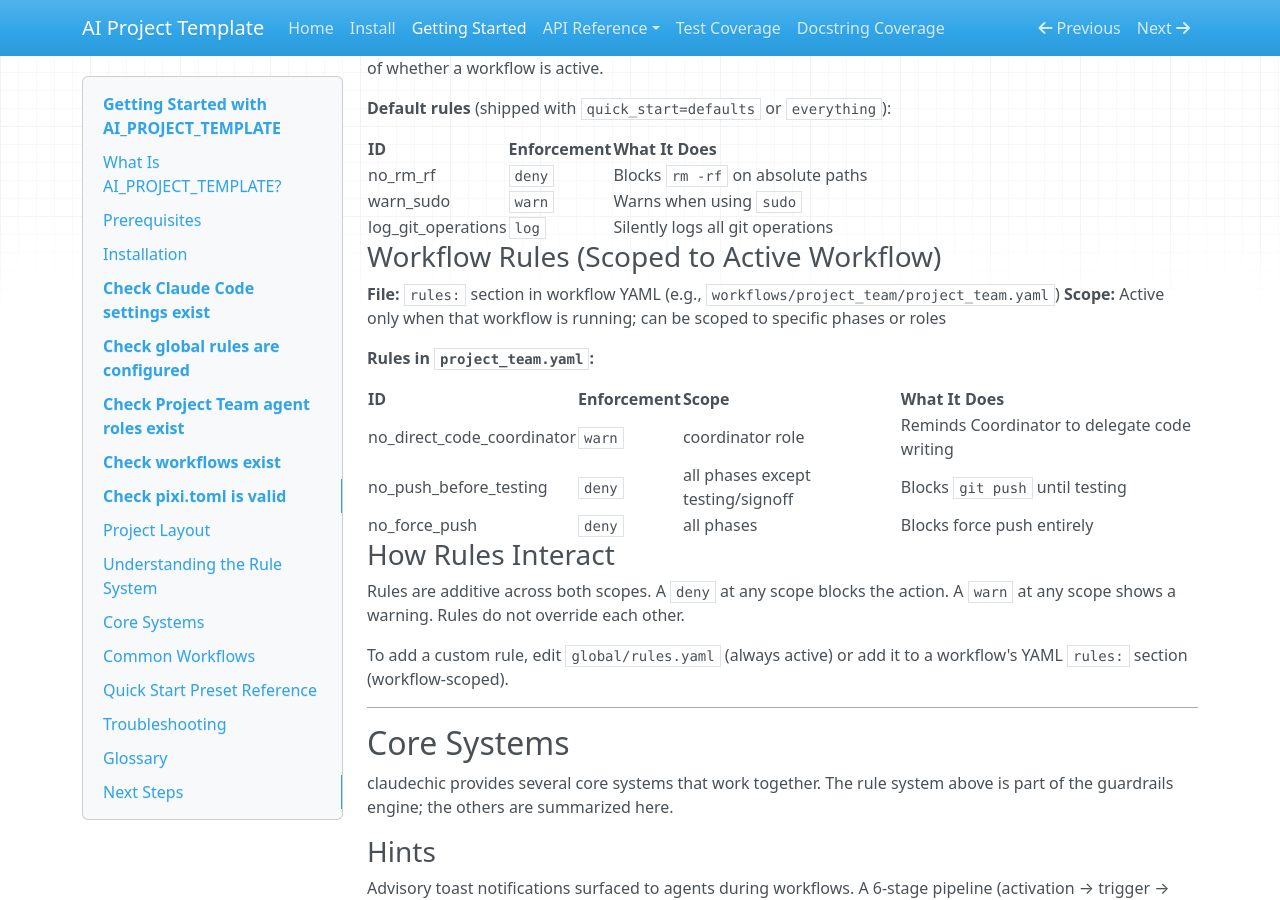
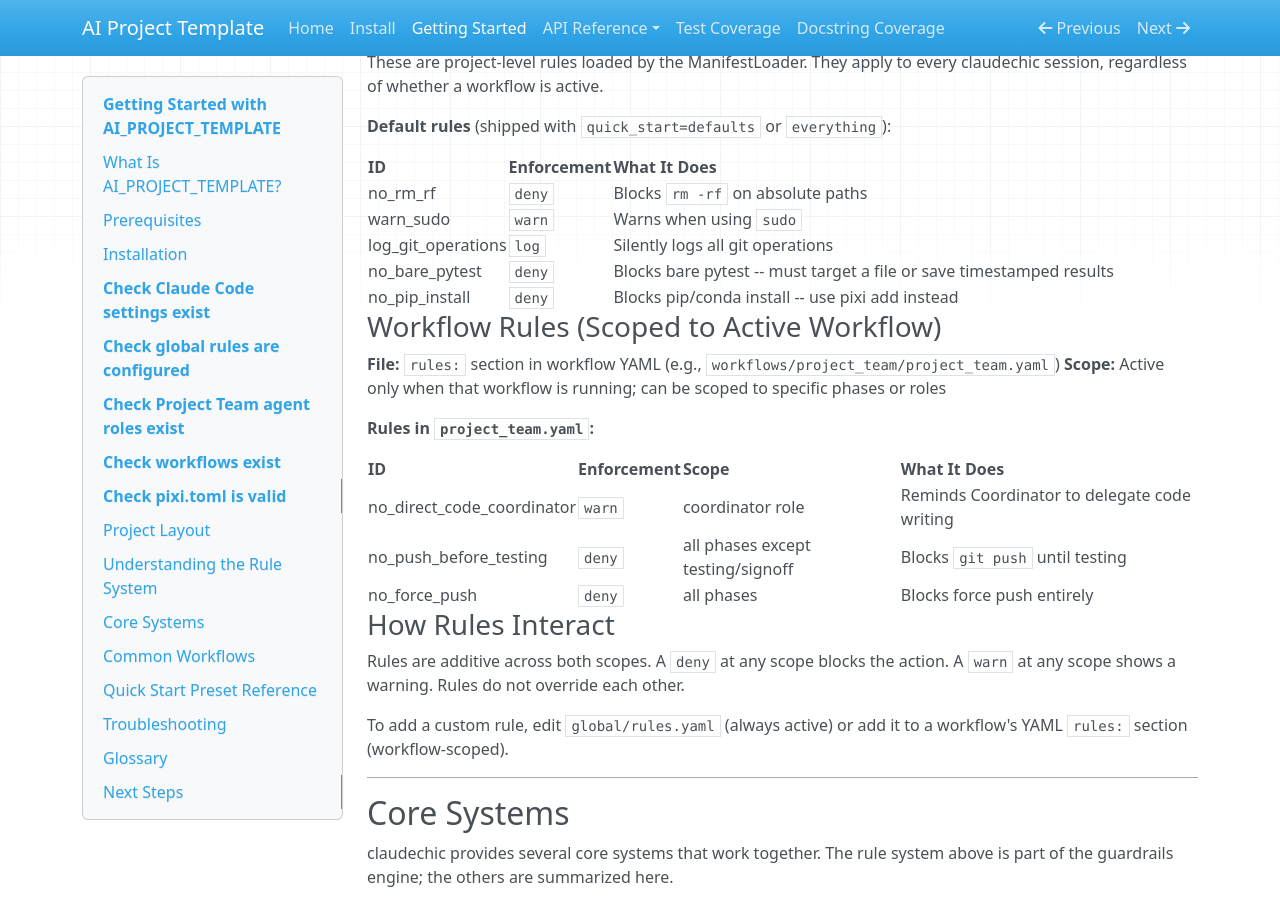
Before and after one commit to sprustonlab/AI_PROJECT_TEMPLATE, an MkDocs documentation site: the page built from docs/getting-started.md, in a window 1280 px wide and 900 px high, scrolled down 4953 px. Built offline with MkDocs 1.6.1, drawn with Linux system fonts in a browser that asks for light colours; nearby versions of some CDN libraries; some of the changed text lies outside the part shown.

Commit message:
docs: update README and getting-started with CLAUDE.md, new guardrail rules, pre-commit hook
Co-Authored-By: Claude Opus 4.6 <noreply@anthropic.com>

```diff
--- a/docs/getting-started.md
+++ b/docs/getting-started.md
@@ -255,6 +256,8 @@ claudechic session, regardless of whether a workflow is active.
 | no_rm_rf | `deny` | Blocks `rm -rf` on absolute paths |
 | warn_sudo | `warn` | Warns when using `sudo` |
 | log_git_operations | `log` | Silently logs all git operations |
+| no_bare_pytest | `deny` | Blocks bare pytest -- must target a file or save timestamped results |
+| no_pip_install | `deny` | Blocks pip/conda install -- use pixi add instead |
 
 ### Workflow Rules (Scoped to Active Workflow)
 
```
Also changed, not shown: other parts of docs/getting-started.md (+1 -0 lines), README.md (+6 -0 lines).
